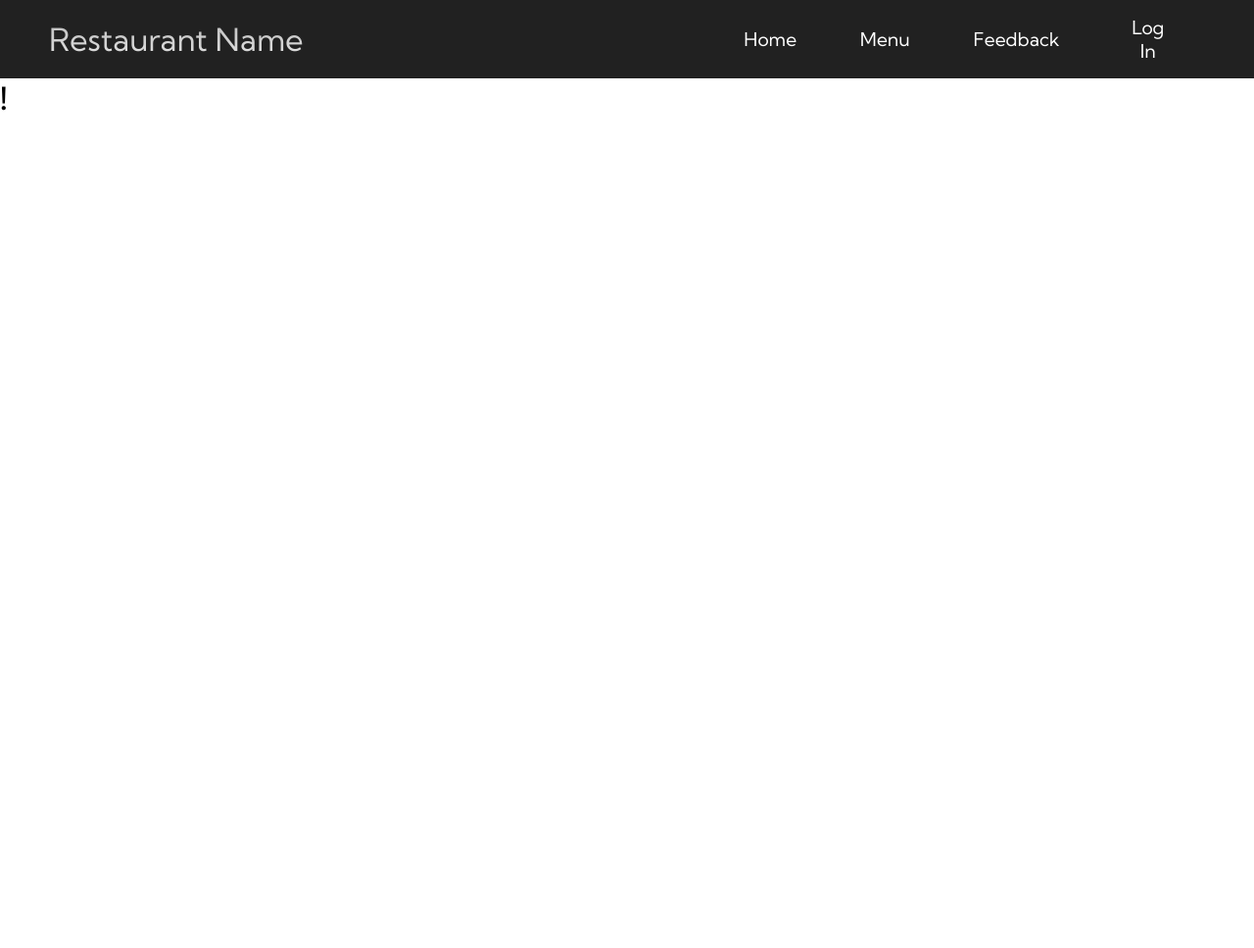
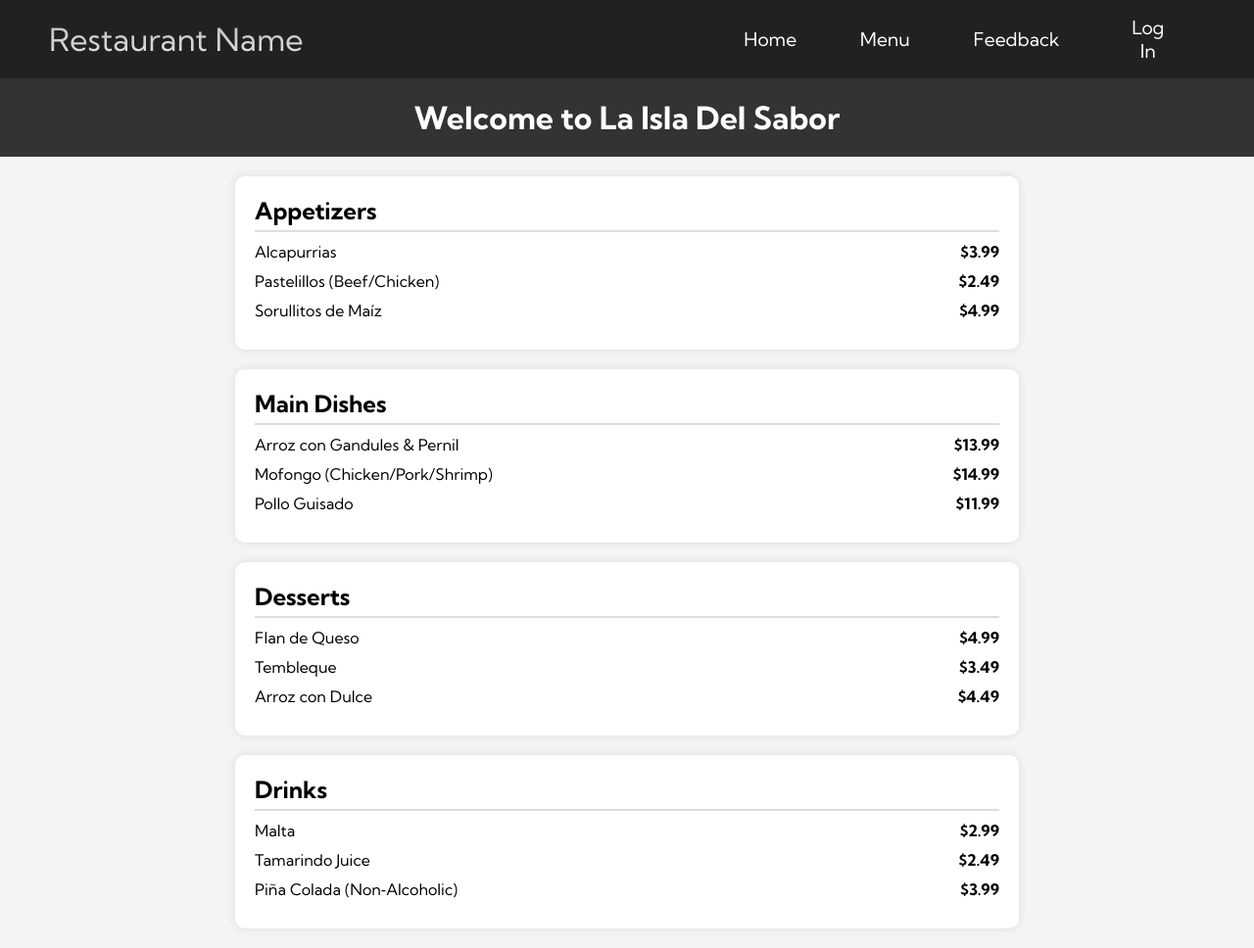
Before and after one commit to liljakie13/my-fall-2025-project, a Flask app: page /menu in a window 1280 px wide. Shown: the whole page at 98% size. Before the commit the page ends 113 px from the top, so only its background shows below. Run offline with Flask 3, Linux system fonts and the light colour scheme.

Commit message:
Added menu items

```diff
--- a/MypythonWebApp/app/templates/menu.html
+++ b/MypythonWebApp/app/templates/menu.html
@@ -1,5 +1,88 @@
 {% extends "base.html" %}
 {% block title %}menu{% endblock %}
+
 {% block content %}
-<h1>!</h1>
+
+<!DOCTYPE html>
+<html lang="en">
+<head>
+<meta charset="UTF-8" />
+<meta name="viewport" content="width=device-width, initial-scale=1.0" />
+<title>Restaurant Menu</title>
+<style>
+body {
+font-family: Arial, sans-serif;
+margin: 0;
+padding: 0;
+background-color: #f4f4f4;
+}
+header {
+background-color: #333;
+color: white;
+padding: 20px;
+text-align: center;
+}
+.menu-section {
+max-width: 800px;
+margin: 20px auto;
+background: white;
+padding: 20px;
+border-radius: 10px;
+box-shadow: 0 0 10px rgba(0,0,0,0.1);
+}
+h2 {
+border-bottom: 2px solid #ddd;
+padding-bottom: 5px;
+}
+.item {
+display: flex;
+justify-content: space-between;
+margin: 10px 0;
+}
+.price {
+font-weight: bold;
+}
+</style>
+</head>
+<body>
+<header>
+<h1>Welcome to La Isla Del Sabor</h1>
+</header>
+
+<div class="menu-section">
+<h2>Appetizers</h2>
+<div class="item"><span>Alcapurrias</span><span class="price">$3.99</span></div>
+<div class="item"><span>Pastelillos (Beef/Chicken)</span><span class="price">$2.49</span></div>
+<div class="item"><span>Sorullitos de Maíz</span><span class="price">$4.99</span></div>
+</div>
+
+
+<div class="menu-section">
+<h2>Main Dishes</h2>
+<div class="item"><span>Arroz con Gandules & Pernil</span><span class="price">$13.99</span></div>
+<div class="item"><span>Mofongo (Chicken/Pork/Shrimp)</span><span class="price">$14.99</span></div>
+<div class="item"><span>Pollo Guisado</span><span class="price">$11.99</span></div>
+</div>
+
+
+<div class="menu-section">
+<h2>Desserts</h2>
+<div class="item"><span>Flan de Queso</span><span class="price">$4.99</span></div>
+<div class="item"><span>Tembleque</span><span class="price">$3.49</span></div>
+<div class="item"><span>Arroz con Dulce</span><span class="price">$4.49</span></div>
+</div>
+
+
+<div class="menu-section">
+<h2>Drinks</h2>
+<div class="item"><span>Malta</span><span class="price">$2.99</span></div>
+<div class="item"><span>Tamarindo Juice</span><span class="price">$2.49</span></div>
+<div class="item"><span>Piña Colada (Non‑Alcoholic)</span><span class="price">$3.99</span></div>
+</div>
+
+</body>
+</html>
+
+
+
 {% endblock %}
```
Also changed, not shown: MypythonWebApp/app/templates/index.html (+18 -1 lines), MypythonWebApp/app/static/images/empanadas.jpg (added), MypythonWebApp/app/static/images/menu_background.jpeg (added), MypythonWebApp/app/static/images/pastellitos.jpg.webp (added).
